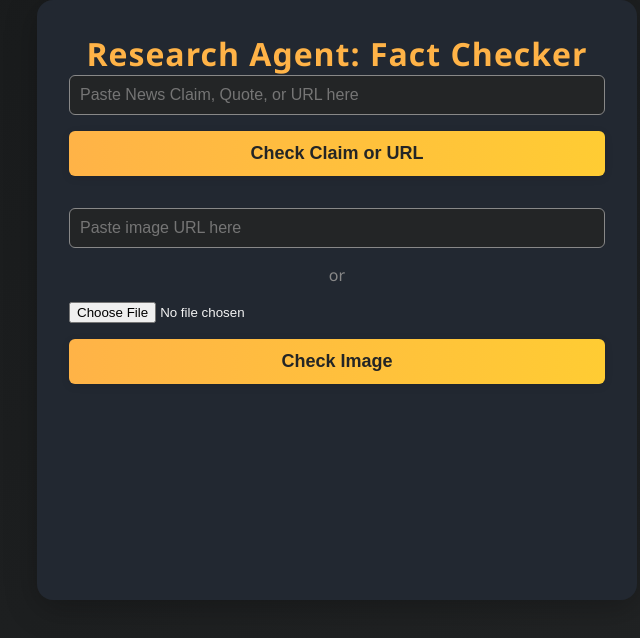
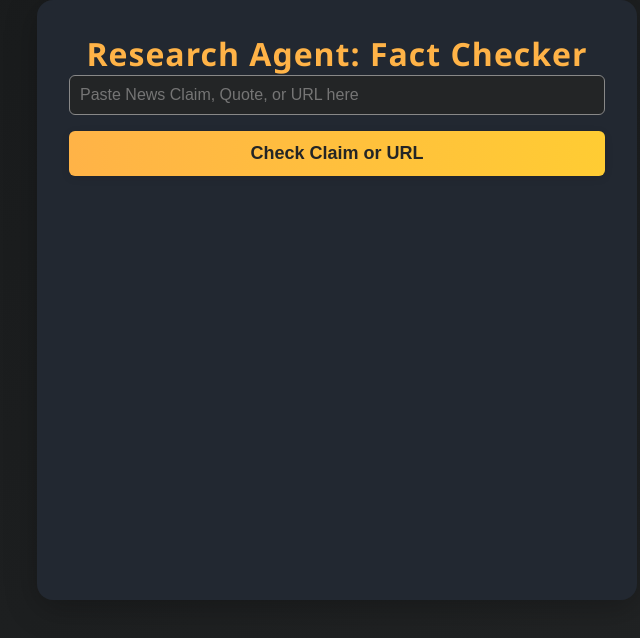
Before and after one commit to christianmolnar/mypersonalassistant, a Next.js app in the folder ai-personal-team/: page /fact-checker in a window 1280 px wide. Shown: the top 638 px of the page, without its empty margins (303-943 px from the left). Built offline with nearby package versions, Linux system fonts and the light colour scheme.

Commit message:
A couple more fixes.

```diff
--- a/ai-personal-team/app/fact-checker/page.tsx
+++ b/ai-personal-team/app/fact-checker/page.tsx
@@ -5,12 +5,12 @@ import axios from "axios";
 
 export default function FactCheckerPage() {
   const [claim, setClaim] = useState("");
-  const [imageUrl, setImageUrl] = useState("");
-  const [imageFile, setImageFile] = useState<File | null>(null);
   const [result, setResult] = useState<any>(null);
   const [loading, setLoading] = useState(false);
   const [feedback, setFeedback] = useState<string | null>(null);
   const [feedbackSubmitted, setFeedbackSubmitted] = useState(false);
+
+  // Removed image-related state variables
 
   useEffect(() => {
     document.body.style.background =
@@ -158,52 +158,6 @@ export default function FactCheckerPage() {
     setLoading(false);
   }
 
-  async function handleFactCheckImage(e: React.FormEvent) {
-    e.preventDefault();
-    setLoading(true);
-    setResult(null);
-    let payload: any = {};
-    if (imageFile) {
-      const formData = new FormData();
-      formData.append("file", imageFile);
-      try {
-        const uploadRes = await fetch("/api/upload", {
-          method: "POST",
-          body: formData,
-        });
-        const uploadData = await uploadRes.json();
-        if (!uploadData.url) {
-          setResult(
-            "Image upload failed: " + (uploadData.error || "Unknown error")
-          );
-          setLoading(false);
-          return;
-        }
-        payload.imageUrl = uploadData.url;
-      } catch (err) {
-        setResult("Image upload failed.");
-        setLoading(false);
-        return;
-      }
-    } else if (imageUrl) {
-      payload.imageUrl = imageUrl;
-    } else {
-      setResult("Please provide an image URL or upload a file.");
-      setLoading(false);
-      return;
-    }
-    const res = await fetch("/api/agents", {
-      method: "POST",
-      headers: { "Content-Type": "application/json" },
-      body: JSON.stringify({
-        agentId: "researcher",
-        task: { type: "fact_check_image", payload },
-      }),
-    });
-    const data = await res.json();
-    setResult(data.result || data.error);
-    setLoading(false);
-  }
 
   return (
     <div
@@ -278,60 +232,6 @@ export default function FactCheckerPage() {
           >
             {loading ? "Checking..." : "Check Claim or URL"}
           </button>
-        </form>
-        <form
-          onSubmit={handleFactCheckImage}
-          style={{
-            marginBottom: 32,
-            display: "flex",
-            flexDirection: "column",
-            gap: 16,
-          }}
-        >
-          <input
-            type="text"
-            placeholder="Paste image URL here"
-            value={imageUrl}
-            onChange={(e) => setImageUrl(e.target.value)}
-            style={{
-              padding: 10,
-              borderRadius: 6,
-              border: "1px solid #888",
-              background: "#232526",
-              color: "#f3f3f3",
-              fontSize: 16,
-            }}
-          />
-          <span style={{ color: '#888', textAlign: 'center' }}>or</span>
-          <input
-            type="file"
-            accept="image/*"
-            onChange={(e) => setImageFile(e.target.files?.[0] || null)}
-            style={{ color: '#f3f3f3' }}
-          />
-          <button
-            type="submit"
-            disabled={loading || (!imageUrl && !imageFile)}
-            style={{
-              padding: "12px 0",
-              borderRadius: 6,
-              border: "none",
-              background:
-                "linear-gradient(90deg, #ffb347 0%, #ffcc33 100%)",
-              color: "#232526",
-              fontWeight: 700,
-              fontSize: 18,
-              cursor: loading ? "not-allowed" : "pointer",
-              boxShadow: "0 2px 8px rgba(0,0,0,0.10)",
-            }}
-          >
-            {loading ? "Checking..." : "Check Image"}
-          </button>
-          {imageFile && (
-            <div style={{ color: '#f3f3f3', fontSize: 14 }}>
-              <strong>Selected file:</strong> {imageFile.name}
-            </div>
-          )}
         </form>
         {loading && (
           <div style={{ textAlign: "center", color: "#ffb347" }}>Checking...</div>
@@ -487,8 +387,7 @@ export default function FactCheckerPage() {
                     await fetch('/api/agents/feedback', {
                       method: 'POST',
                       headers: { 'Content-Type': 'application/json' },
-                      body: JSON.stringify({
-                        claim: claim || imageUrl,
+                      body: JSON.stringify({                        claim: claim,
                         result,
                         feedback: 'correct',
                         timestamp: new Date().toISOString(),
@@ -505,11 +404,10 @@ export default function FactCheckerPage() {
                   onClick={async () => {
                     setFeedback('incorrect');
                     setFeedbackSubmitted(true);
-                    await fetch('/api/agents/feedback', {
-                      method: 'POST',
+                    await fetch('/api/agents/feedback', {                      method: 'POST',
                       headers: { 'Content-Type': 'application/json' },
                       body: JSON.stringify({
-                        claim: claim || imageUrl,
+                        claim,
                         result,
                         feedback: 'incorrect',
                         timestamp: new Date().toISOString(),
```
